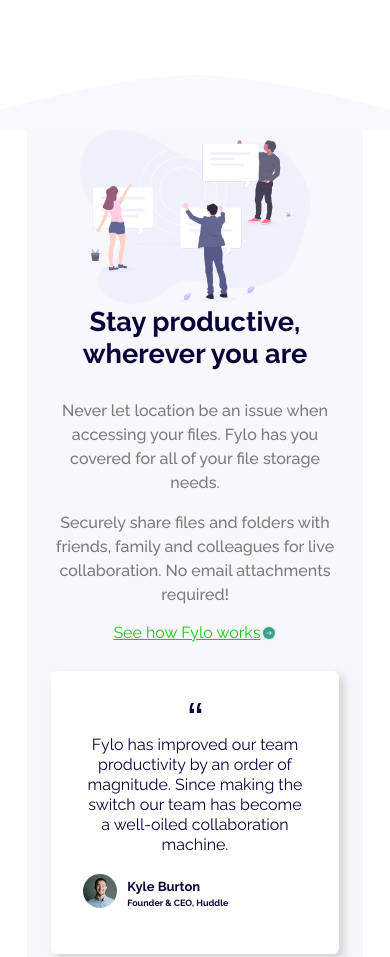
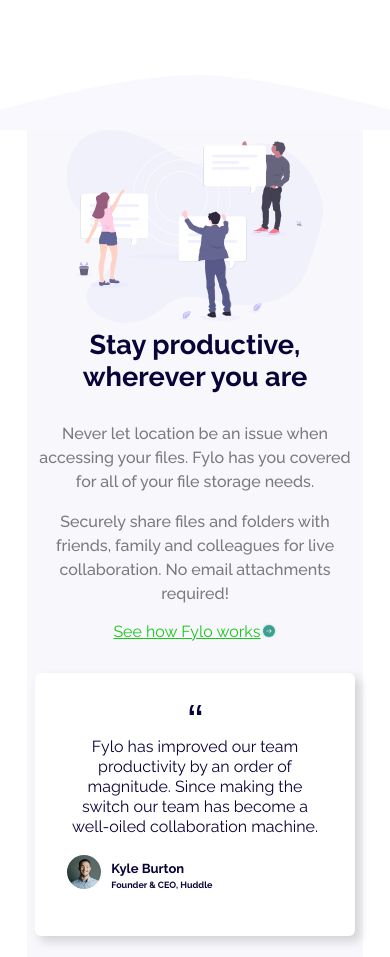
Before and after one commit to roobiwebdev/Fylo-landing-page-with-two-column-layout, a plain HTML site: page index.html in a window 390 px wide. Shown: the part 701-1658 px from the top of the page. Drawn offline with Linux system fonts and the light colour scheme.

Commit message:
responsive.css

```diff
--- a/responsive.css
+++ b/responsive.css
@@ -203,7 +203,9 @@
       width: 100%;
       margin-left: 0;
     }
-
+    main .content{
+      margin: 0;
+    }
     footer .content {
       display: flex;
       flex-direction: column;
```
